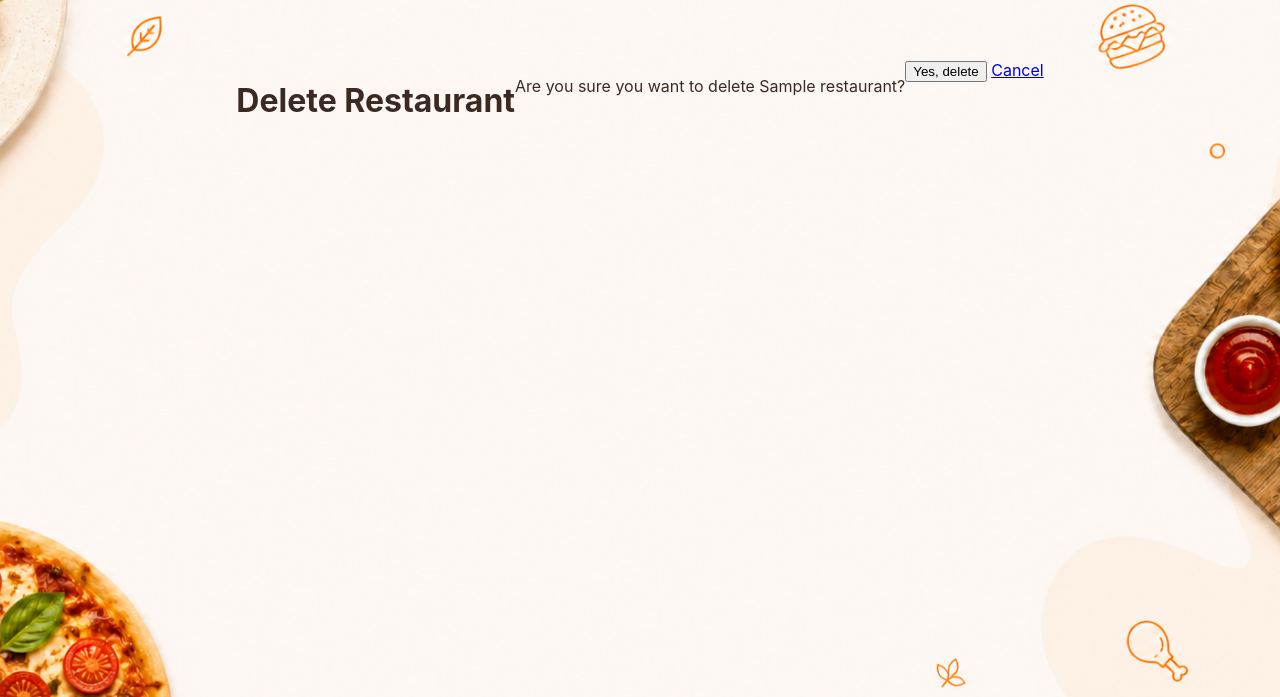
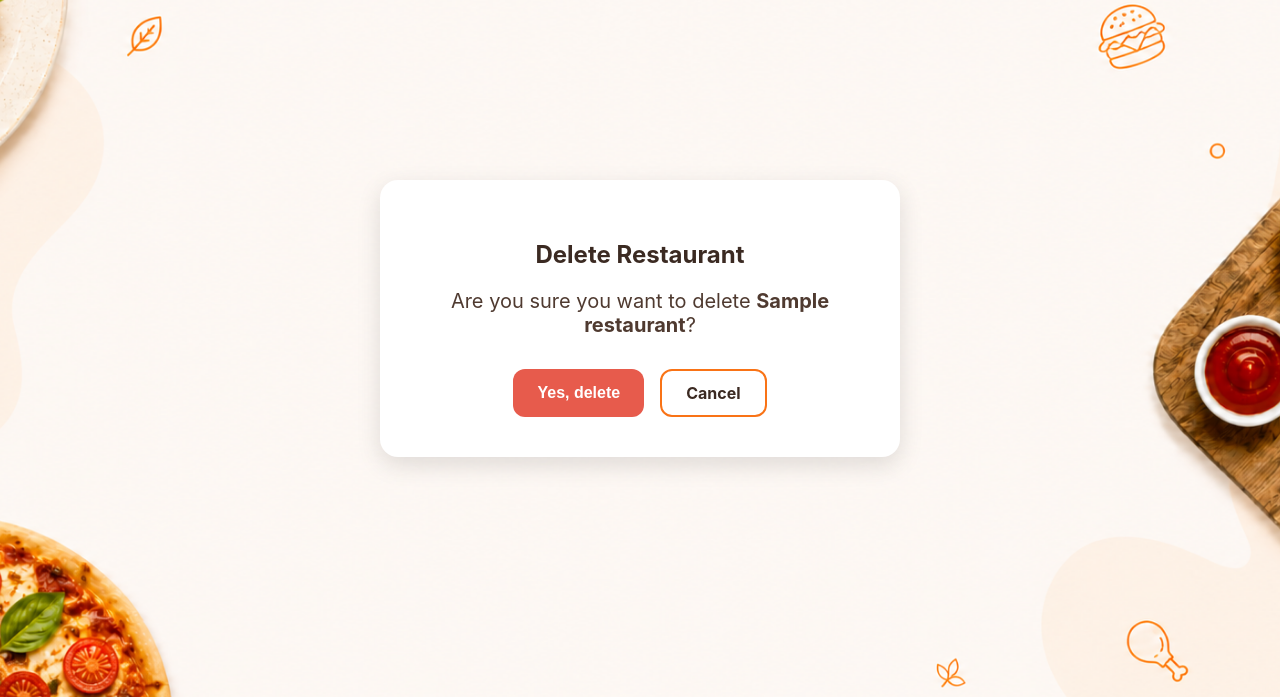
Before and after one commit to Katoonlion/django-crud-app-project-foodiefinds, a Django app: page /restaurants/1/delete/ in a window 1280 px wide. Shown: the part 76-773 px from the top of the page. Run offline with Django 5.2, Linux system fonts and the light colour scheme; a user stored in the database is signed in; tables that the repository leaves empty hold one stand-in row (values such as "Sample post").

Commit message:
Update css

```diff
--- /dev/null
+++ b/main_app/static/css/delete.css
@@ -0,0 +1,65 @@
+.delete-page {
+    width: 100%;
+    display: flex;
+    justify-content: center;
+    padding-top: 120px;
+}
+
+.delete-card {
+    width: 100%;
+    max-width: 520px;
+    background-color: white;
+    padding: 40px;
+    border-radius: 18px;
+    box-shadow: 0 8px 24px rgba(0, 0, 0, 0.12);
+    text-align: center;
+}
+
+.delete-card h1 {
+    ont-size: 40px;
+    color: #3b2a22;
+    margin-bottom: 18px;
+}
+
+.delete-card p {
+    font-size: 20px;
+    color: #4f3a30;
+    margin-bottom: 32px;
+}
+
+.delete-actions {
+    display: flex;
+    justify-content: center;
+    gap: 16px;
+}
+
+.delete-btn,
+.cancel-btn {
+    padding: 12px 24px;
+    border-radius: 12px;
+    font-size: 16px;
+    font-weight: 700;
+    text-decoration: none;
+    cursor: pointer;
+}
+
+.delete-btn {
+    border: none;
+    background-color: #e75b4c;
+    color: white;
+}
+
+.delete-btn:hover {
+    background-color: #d13d30;
+}
+
+.cancel-btn {
+    border: 2px solid #f97316;
+    color: #3b2a22;
+    background-color: transparent;
+}
+
+.cancel-btn:hover {
+    background-color: #f97316;
+    color: white;
+}
--- a/main_app/templates/restaurants/confirm_delete.html
+++ b/main_app/templates/restaurants/confirm_delete.html
@@ -1,13 +1,23 @@
 {% extends 'base.html' %}
 
+{% load static %}
+
+{% block head %}
+<link rel="stylesheet" href="{% static 'css/delete.css' %}">
+{% endblock %}
+
 {% block content %}
-<h1>Delete Restaurant</h1>
+<section class="delete-page">
+    <div class="delete-card">
+        <h1>Delete Restaurant</h1>
 
-<p>Are you sure you want to delete {{ restaurant.name }}?</p>
+        <p>Are you sure you want to delete <strong>{{ restaurant.name }}</strong>?</p>
 
-<form method="POST">
-    {% csrf_token %}
-    <button type="submit">Yes, delete</button>
-    <a href="{% url 'restaurant-detail' restaurant.id %}">Cancel</a>
-</form>
+        <form method="POST" class="delete-actions">
+            {% csrf_token %}
+            <button type="submit" class="delete-btn">Yes, delete</button>
+            <a href="{% url 'restaurant-detail' restaurant.id %}" class="cancel-btn">Cancel</a>
+        </form>
+    </div>
+</section>
 {% endblock %}
```
